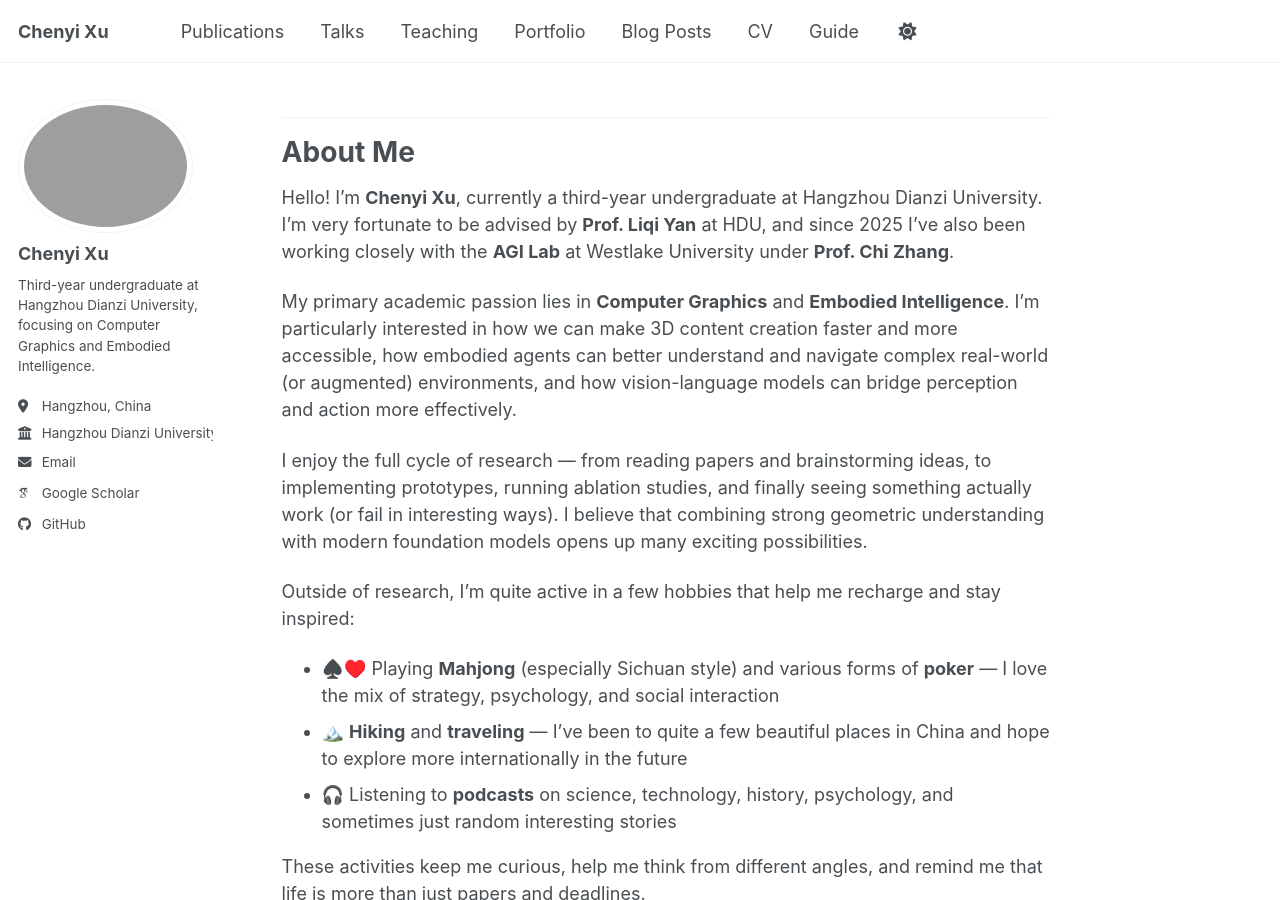
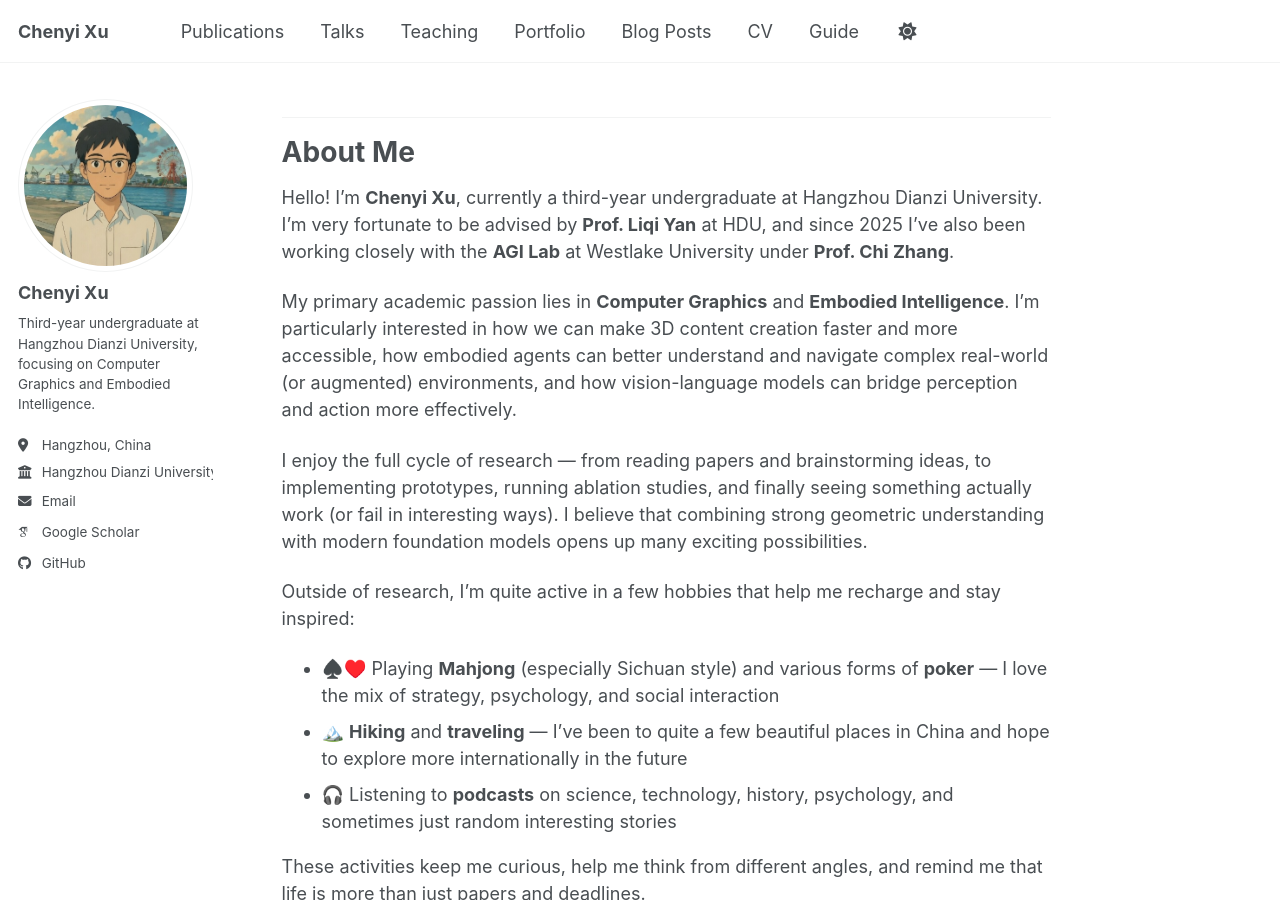
Before and after one commit to ChenyiXu04/ChenyiXu04.github.io, a Jekyll site: the page built from _pages/about.md, in a window 1280 px wide and 900 px high. Built offline with Jekyll 4.4.1, drawn with Linux system fonts in a browser that asks for light colours; some web fonts are replaced; a script bundle is joined from its source files by our own code; library files that are not in the unit come from our copies.

Commit message:
update config and about page

```diff
--- a/_config.yml
+++ b/_config.yml
@@ -23,7 +23,7 @@ repository               : "academicpages/academicpages.github.io"
 #               Additional customization can be done by editing /_includes/author-profile.html
 author:
   # Biographic information
-  avatar           : "xcy.png"
+  avatar           : "profile.png"
   name             : "Chenyi Xu"
   pronouns         : # example: "she/her"
   bio              : "Third-year undergraduate at Hangzhou Dianzi University, focusing on Computer Graphics and Embodied Intelligence."
```
